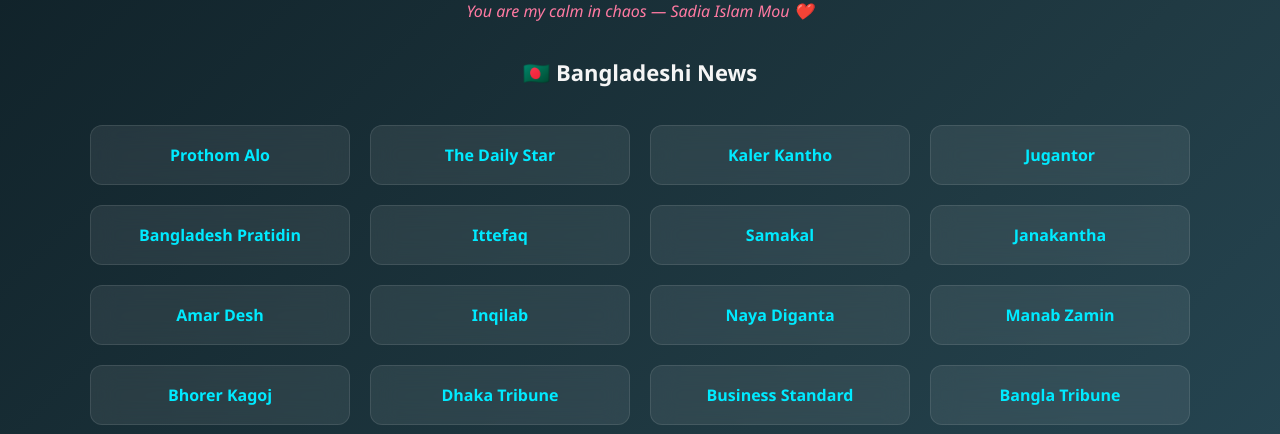
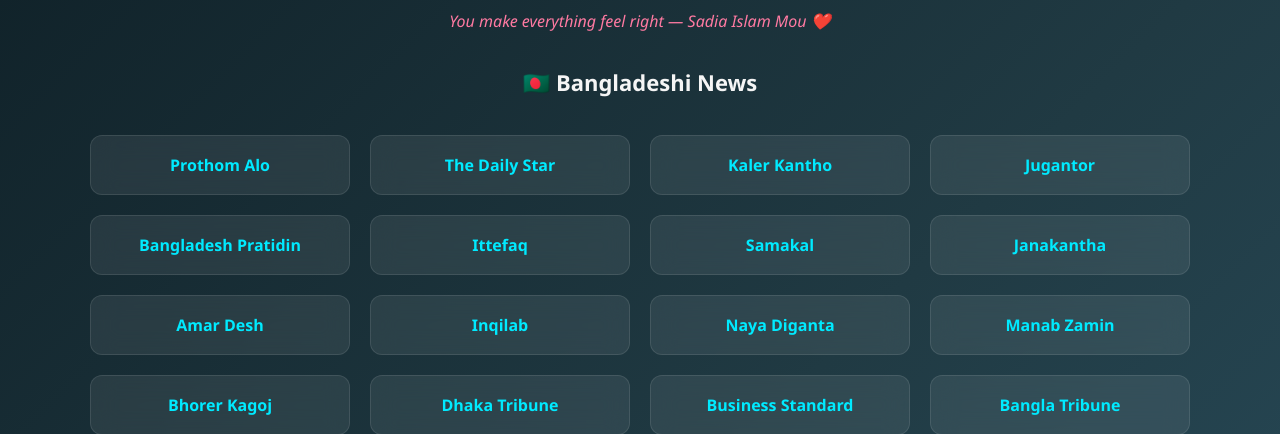
Before and after one commit to mizan918/news-ready-app, a Flask app: page / in a window 1280 px wide. Shown: the part 160-594 px from the top of the page. Run offline with Flask 3, Linux system fonts and the light colour scheme.

Commit message:
Update index.html

```diff
--- a/news_ready_app/templates/index.html
+++ b/news_ready_app/templates/index.html
@@ -30,11 +30,13 @@
 /* LOVE LINE */
 .love-line {
     text-align: center;
+    margin: 10px;
+    font-style: italic;
     color: #ff7aa2;
-    font-style: italic;
+    font-size: 16px;
 }
 
-/* SECTION */
+/* SECTION TITLE */
 .section-title {
     text-align: center;
     margin-top: 35px;
@@ -96,10 +98,10 @@
 }
 
 .luck-box button:hover {
-    opacity: 0.8;
+    opacity: 0.85;
 }
 
-/* SOCIAL BUTTONS */
+/* SOCIAL */
 .social-box {
     text-align: center;
     margin-top: 40px;
@@ -116,7 +118,6 @@
     transition: 0.3s;
 }
 
-/* individual colors */
 .fb { background: #1877f2; }
 .yt { background: #ff0000; }
 .tw { background: #1da1f2; }
@@ -142,8 +143,9 @@
     <p>Modern News Hub — Clean, Fast, Unified</p>
 </header>
 
+<!-- ❤️ LOVE LINE -->
 <div class="love-line">
-    <span id="typing-text"></span>
+    <span id="love-text"></span>
 </div>
 
 <h2 class="section-title">🇧🇩 Bangladeshi News</h2>
@@ -171,7 +173,7 @@
     <p id="luck-text" style="margin-top:15px;"></p>
 </div>
 
-<!-- 🌐 SOCIAL LINKS -->
+<!-- 🌐 SOCIAL -->
 <div class="social-box">
     <h3>🌐 Stay Connected</h3>
     <a href="https://www.facebook.com" target="_blank" class="fb">Facebook</a>
@@ -184,17 +186,20 @@
     © 2026 | Developed by Mizanur Rahman
 </footer>
 
-<!-- ❤️ LOVE TEXT -->
+<!-- ❤️ RANDOM LOVE LINE -->
 <script>
-const loveText = "You are my calm in chaos — Sadia Islam Mou ❤️";
-let i = 0;
+const loveTexts = [
+"You are my calm in chaos — Sadia Islam Mou ❤️",
+"My world feels complete with you — Sadia Islam Mou 💫",
+"You are my forever peace — Sadia Islam Mou 🌙",
+"I found my happiness in you — Sadia Islam Mou 💖",
+"You are my strength and my home — Sadia Islam Mou 🏡",
+"You make everything feel right — Sadia Islam Mou ❤️"
+];
 
-function typeEffect() {
-    if (i < loveText.length) {
-        document.getElementById("typing-text").innerHTML += loveText.charAt(i);
-        i++;
-        setTimeout(typeEffect, 40);
-    }
+function showLove() {
+    let text = loveTexts[Math.floor(Math.random() * loveTexts.length)];
+    document.getElementById("love-text").innerText = text;
 }
 </script>
 
@@ -245,7 +250,7 @@
 
 <script>
 window.onload = function() {
-    typeEffect();
+    showLove();
     generateLuck();
 };
 </script>
```
